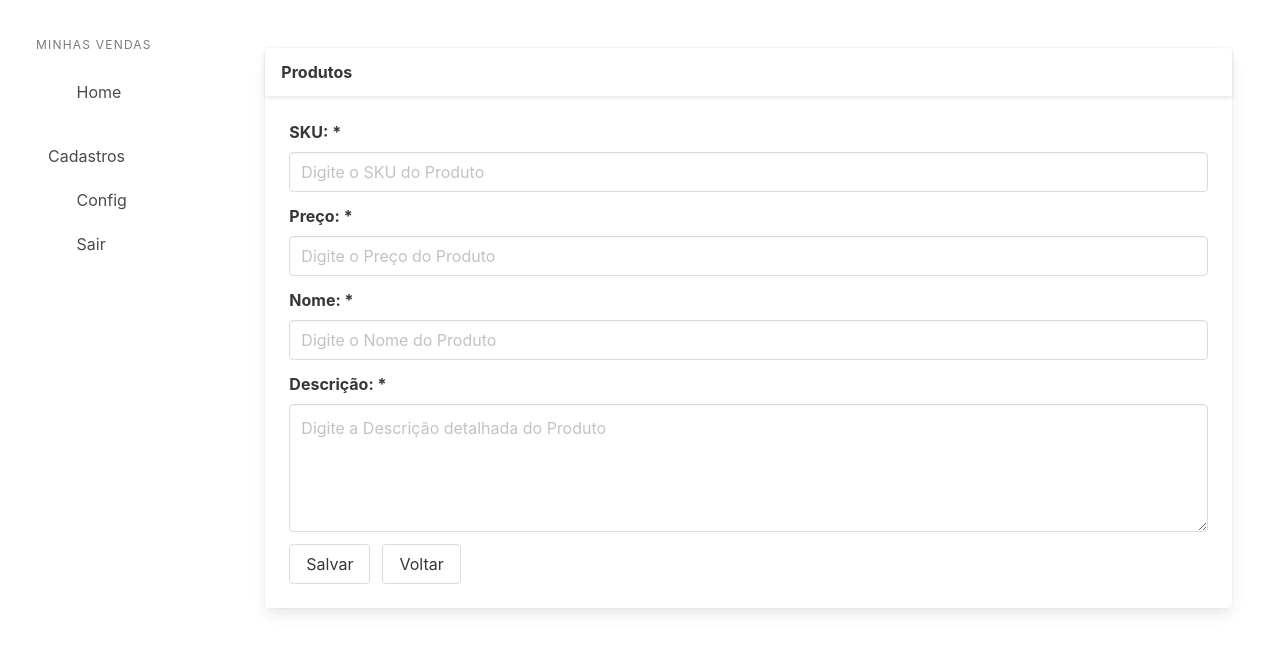
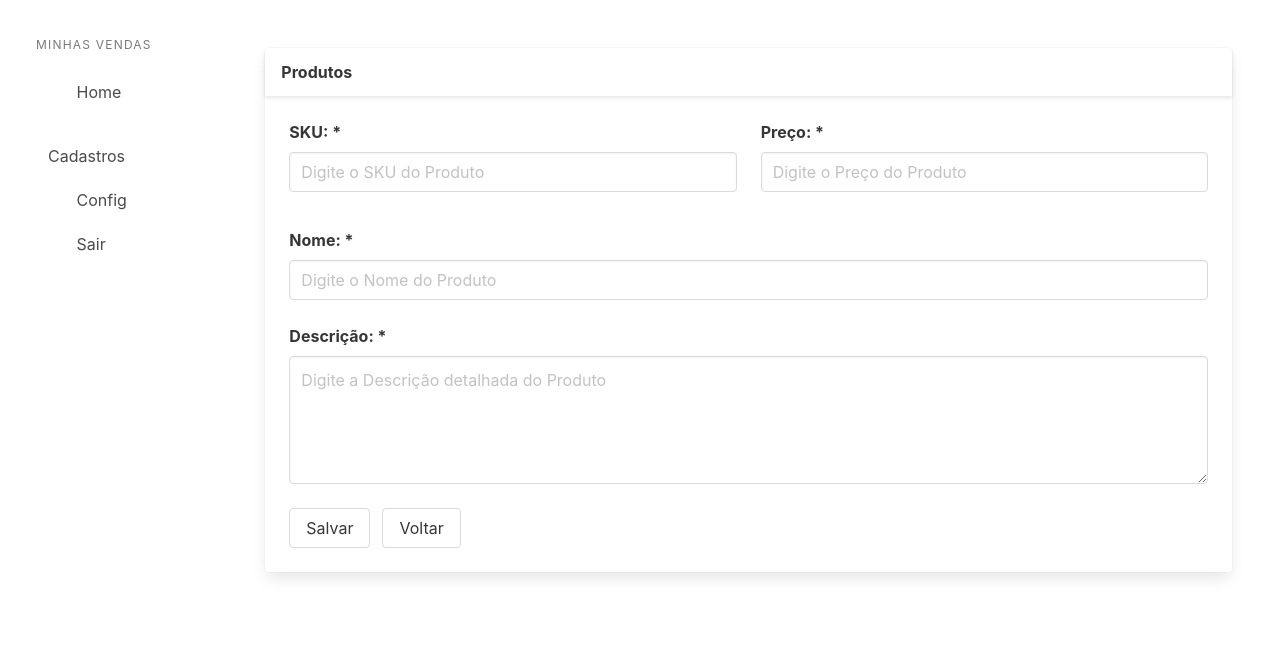
Before and after one commit to Nilson-Sj/vendas-app, a Next.js app: page /cadastros/produtos in a window 1280 px wide. Shown: the top 652 px of the page. Built offline with nearby package versions, Linux system fonts and the light colour scheme.

Commit message:
Aligned the product form fields

```diff
--- a/src/components/produtos/cadastro/index.tsx
+++ b/src/components/produtos/cadastro/index.tsx
@@ -3,7 +3,8 @@ import { Layout } from 'components'
 export const CadastroProdutos: React.FC = () => {
   return (
     <Layout titulo="Produtos">
-      <div className='field'>
+      <div className='columns'>
+        <div className='field is-half column'>
           <label className='label' htmlFor='inputSku'>SKU: *</label>
           <div className='control'>
             <input className='input'
@@ -11,7 +12,7 @@ export const CadastroProdutos: React.FC = () => {
               placeholder='Digite o SKU do Produto' />
           </div>
         </div>
-      <div className='field'>
+        <div className='field is-half column'>
           <label className='label' htmlFor='inputPreco'>Preço: *</label>
           <div className='control'>
             <input className='input'
@@ -19,7 +20,9 @@ export const CadastroProdutos: React.FC = () => {
               placeholder='Digite o Preço do Produto' />
           </div>
         </div>
-      <div className='field'>
+      </div>
+      <div className='columns'>
+        <div className='field column is-full'>
           <label className='label' htmlFor='inputNome'>Nome: *</label>
           <div className='control'>
             <input className='input'
@@ -27,12 +30,15 @@ export const CadastroProdutos: React.FC = () => {
               placeholder='Digite o Nome do Produto' />
           </div>
         </div>
-      <div className='field'>
+      </div>
+      <div className='columns'>
+        <div className='field column is-full'>
           <label className='label' htmlFor='inputDesc'>Descrição: *</label>
           <div className='control'>
             <textarea className='textarea'
               id='inputDesc'
               placeholder='Digite a Descrição detalhada do Produto' />
+          </div>
         </div>
       </div>
 
```
Lines whose indentation alone changed are shown as unchanged.
